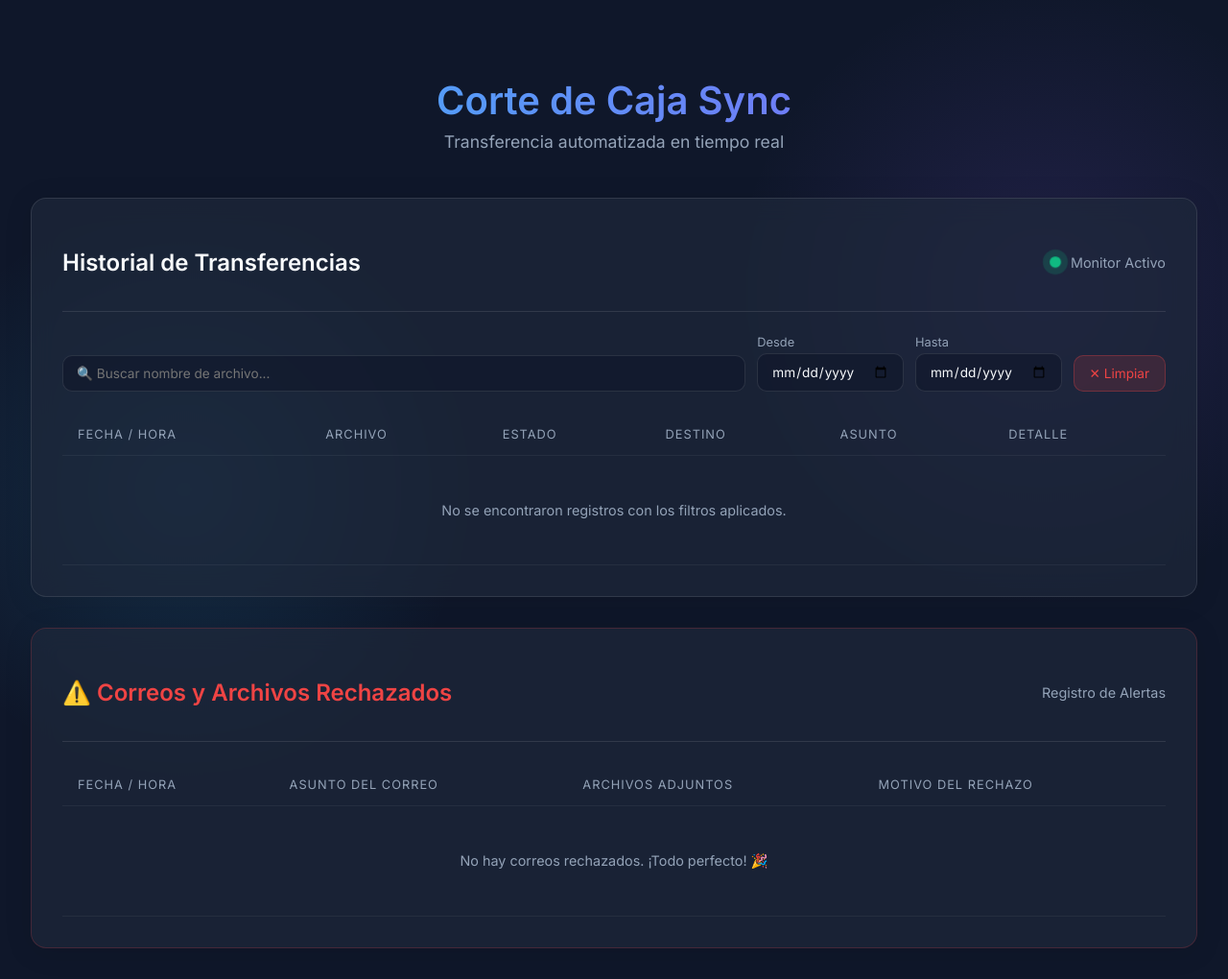
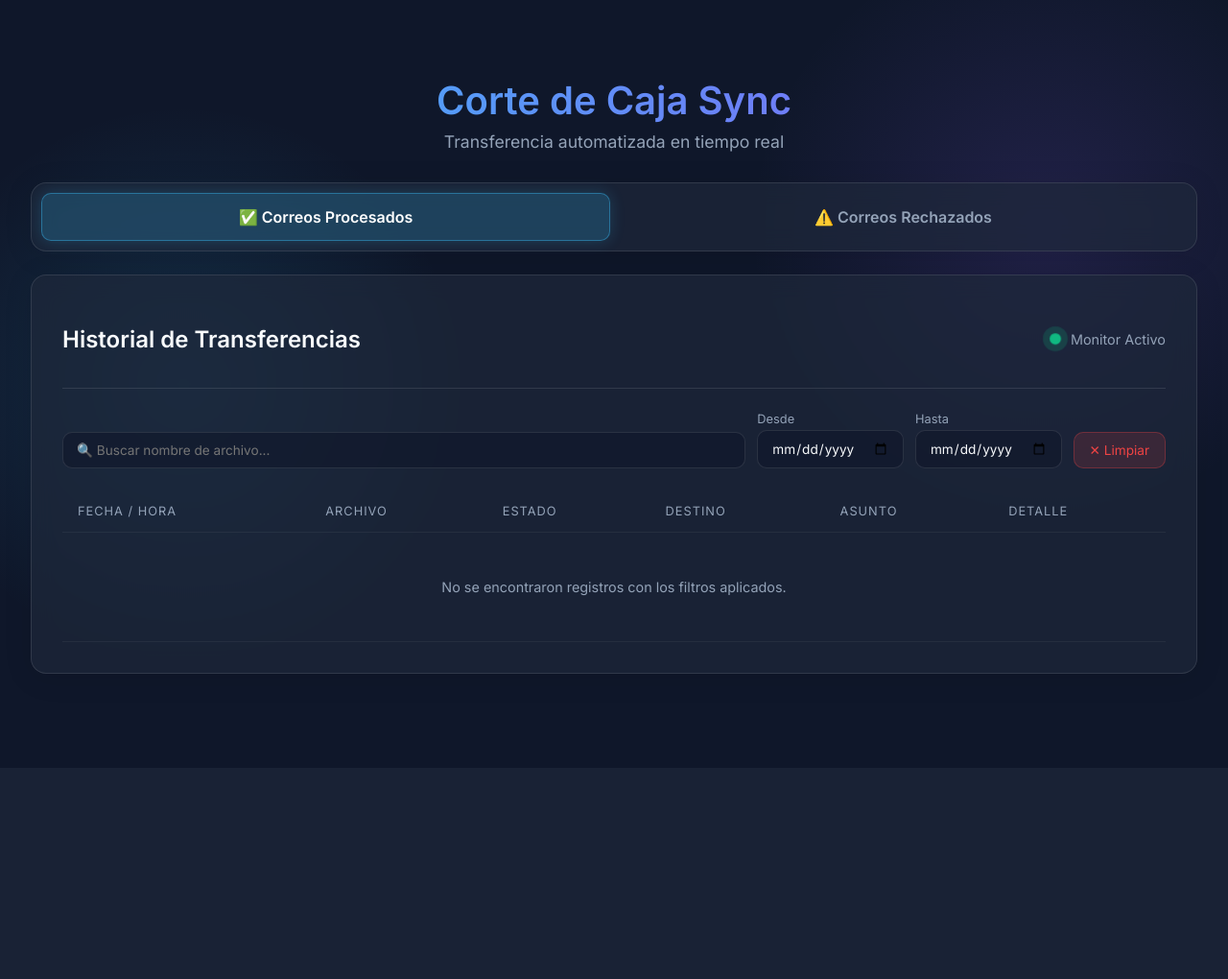
Before and after one commit to RicardoCruzLemus/AUTOMATIZACION_CORTE_DE_CAJA_DIARIO, a Flask app: page / in a window 1280 px wide. Shown: the whole page at 96% size. After the commit the page ends 715 px from the top, so only its background shows below. Run offline with Flask 3, Linux system fonts and the light colour scheme; data that the repository does not hold is empty; parts of the project's set-up code (start-up, migrations or seed data) failed here and were passed over.

Commit message:
Implementar interfaz de pestañas en el panel de control

```diff
--- a/app/templates/index.html
+++ b/app/templates/index.html
@@ -42,7 +42,7 @@
 
         header {
             text-align: center;
-            margin-bottom: 3rem;
+            margin-bottom: 2rem;
             animation: fadeInDown 0.8s ease-out;
         }
 
@@ -61,6 +61,63 @@
             font-size: 1.1rem;
         }
 
+        /* ====== TABS ====== */
+        .tabs-container {
+            display: flex;
+            gap: 10px;
+            margin-bottom: 1.5rem;
+            background: var(--glass-bg);
+            padding: 10px;
+            border-radius: 16px;
+            border: 1px solid var(--glass-border);
+            backdrop-filter: blur(12px);
+            animation: fadeInDown 0.8s ease-out;
+            box-shadow: 0 4px 30px rgba(0, 0, 0, 0.1);
+        }
+
+        .tab-btn {
+            flex: 1;
+            background: transparent;
+            border: none;
+            color: var(--text-secondary);
+            font-size: 1rem;
+            font-weight: 600;
+            padding: 14px 20px;
+            border-radius: 10px;
+            cursor: pointer;
+            transition: all 0.3s ease;
+            font-family: 'Inter', sans-serif;
+        }
+
+        .tab-btn:hover {
+            color: var(--text-primary);
+            background: rgba(255,255,255,0.05);
+        }
+
+        .tab-btn.active {
+            color: white;
+            background: rgba(56, 189, 248, 0.2);
+            border: 1px solid rgba(56, 189, 248, 0.4);
+            box-shadow: 0 0 15px rgba(56, 189, 248, 0.2);
+        }
+
+        .tab-btn.active-error {
+            color: white;
+            background: rgba(239, 68, 68, 0.2);
+            border: 1px solid rgba(239, 68, 68, 0.4);
+            box-shadow: 0 0 15px rgba(239, 68, 68, 0.2);
+        }
+
+        .tab-content {
+            display: none;
+            animation: fadeInUp 0.4s ease-out;
+        }
+
+        .tab-content.active {
+            display: block;
+        }
+
+        /* ====== STATUS CARD ====== */
         .status-card {
             background: var(--glass-bg);
             border: 1px solid var(--glass-border);
@@ -69,7 +126,6 @@
             backdrop-filter: blur(12px);
             -webkit-backdrop-filter: blur(12px);
             box-shadow: 0 4px 30px rgba(0, 0, 0, 0.1);
-            animation: fadeInUp 0.8s ease-out;
         }
 
         .status-header {
@@ -291,6 +347,14 @@
             <p class="subtitle">Transferencia automatizada en tiempo real</p>
         </header>
 
+        <!-- Tabs Navigation -->
+        <div class="tabs-container">
+            <button class="tab-btn active" id="btn-exitos" onclick="switchTab('tab-exitos', this)">✅ Correos Procesados</button>
+            <button class="tab-btn" id="btn-rechazos" onclick="switchTab('tab-rechazos', this, true)">⚠️ Correos Rechazados</button>
+        </div>
+
+        <!-- Tab Content 1: Procesados -->
+        <div id="tab-exitos" class="tab-content active">
             <div class="status-card">
                 <div class="status-header">
                     <h2>Historial de Transferencias</h2>
@@ -338,11 +402,13 @@
                     <div class="pagination-buttons" id="pagination-buttons"></div>
                 </div>
             </div>
+        </div>
 
-        <!-- Panel de Rechazados -->
-        <div class="status-card" style="margin-top: 2rem; border-color: rgba(239, 68, 68, 0.2);">
+        <!-- Tab Content 2: Rechazados -->
+        <div id="tab-rechazos" class="tab-content">
+            <div class="status-card" style="border-color: rgba(239, 68, 68, 0.2);">
                 <div class="status-header">
-                <h2 style="color: var(--error);">⚠️ Correos y Archivos Rechazados</h2>
+                    <h2 style="color: var(--error);">Correos y Archivos Rechazados</h2>
                     <div class="pulse-container">
                         <span style="color: var(--text-secondary); font-size: 0.9rem;">Registro de Alertas</span>
                     </div>
@@ -366,7 +432,33 @@
             </div>
         </div>
 
+    </div>
+
     <script>
+        // === TABS LOGIC ===
+        function switchTab(tabId, btnElement, isError = false) {
+            // Hide all contents
+            document.querySelectorAll('.tab-content').forEach(el => {
+                el.classList.remove('active');
+            });
+            // Remove active classes from all buttons
+            document.querySelectorAll('.tab-btn').forEach(el => {
+                el.classList.remove('active');
+                el.classList.remove('active-error');
+            });
+
+            // Show selected content
+            document.getElementById(tabId).classList.add('active');
+
+            // Add active class to clicked button
+            if (isError) {
+                btnElement.classList.add('active-error');
+            } else {
+                btnElement.classList.add('active');
+            }
+        }
+
+        // === DATA FETCHING ===
         let allLogs = [];
         let filteredLogs = [];
         let rejectedLogs = [];
```
Lines whose indentation alone changed are shown as unchanged.
